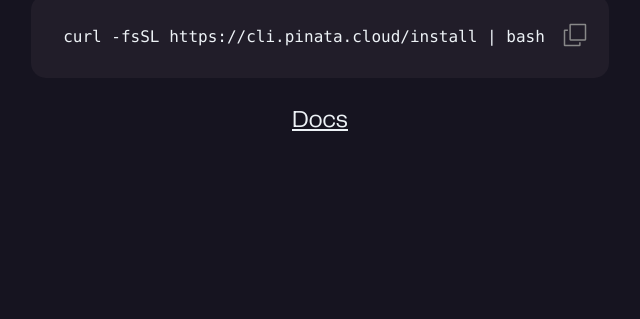
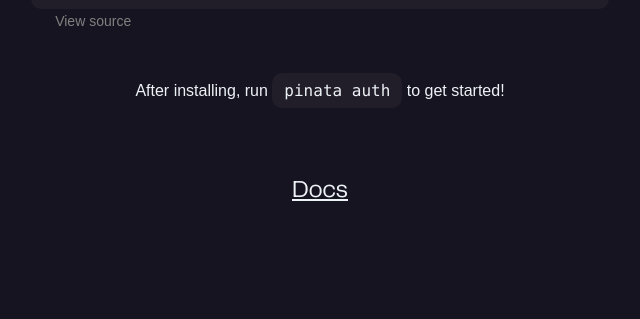
Before and after one commit to PinataCloud/files-cli-install, an Astro site: page / in a window 1280 px wide. Shown: the part 497-816 px from the top of the page, without its empty margins (320-960 px from the left). Built offline with nearby package versions, Linux system fonts and the light colour scheme; Astro itself is replaced by a stand-in of ours.

Commit message:
updated styles

```diff
--- a/src/components/Code.astro
+++ b/src/components/Code.astro
@@ -5,6 +5,7 @@
 			<code id="codeSnippet">
 			curl -fsSL https://cli.pinata.cloud/install | bash
 			</code>
+			<a href="/install">View source</a>
 				<button id="copyButton">
 			<svg xmlns="http://www.w3.org/2000/svg" width="24" height="24" viewBox="0 0 512 512"><path fill="#888888" d="M472 16H160a24.027 24.027 0 0 0-24 24v312a24.027 24.027 0 0 0 24 24h312a24.027 24.027 0 0 0 24-24V40a24.027 24.027 0 0 0-24-24m-8 328H168V48h296Z"/><path fill="#888888" d="M344 464H48V168h56v-32H40a24.027 24.027 0 0 0-24 24v312a24.027 24.027 0 0 0 24 24h312a24.027 24.027 0 0 0 24-24v-64h-32Z"/></svg>
 				</button>
@@ -14,8 +15,20 @@
 	code {
 	background: #211D29;
 	padding: 2rem 4rem 2rem 2rem;
-	border-radius: 15px;
+	border-radius: 10px;
 	}
+
+	a{
+	 display: block;
+		text-decoration: none;
+  	cursor: pointer;
+		font-size: 14px;
+		font-family: sans-serif;
+		color: gray;
+		margin: 2.25rem 1.5rem;
+		display: block;
+	}
+
 
 	.code-box {
 			position: relative;
--- a/src/layouts/Layout.astro
+++ b/src/layouts/Layout.astro
@@ -59,6 +59,7 @@
 
 	html {
 	background: #161420;
+	color: #EDF2F6;
 }
 	code {
 		font-family:
--- a/src/pages/index.astro
+++ b/src/pages/index.astro
@@ -9,8 +9,8 @@
 	<h1>The Files CLI</h1>
 
 	<Code/>
+	<p>After installing, run <code>pinata auth</code> to get started! </p>
 			<a href="https://docs.pinata.cloud/tools/files-cli" target="_blank" rel="noreferrer">Docs</a>
-
 	</main>
 </Layout>
 
@@ -22,7 +22,15 @@
 		justify-content: center;
 		align-items: center;
 		color: #EDF2F6;
+		font-family: sans-serif;
 	}
+
+	code {
+	background: #211D29;
+	padding: 0.5rem 0.75rem;
+	border-radius: 10px;
+	}
+
 
 	img {
 				width: 200px;
```
